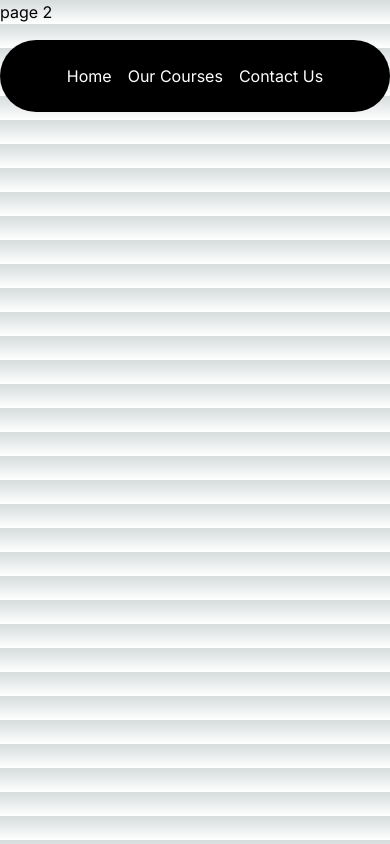
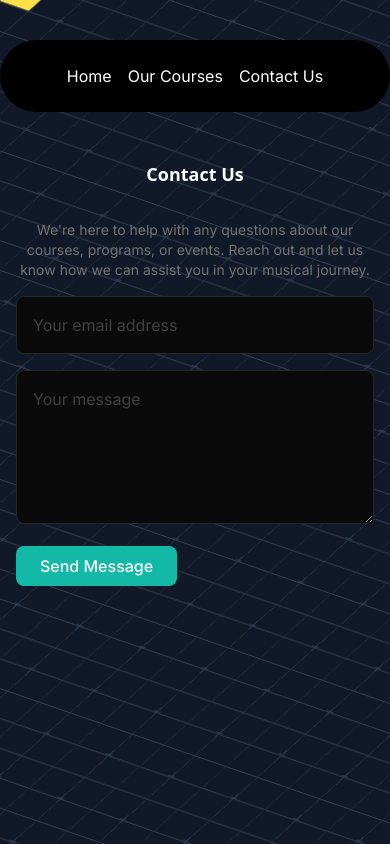
Before and after one commit to shivamsharmxa/NextJs-Music-Website, a Next.js app: page /contact in a window 390 px wide. Built offline with nearby package versions, Linux system fonts and the light colour scheme.

Commit message:
contact page added with boxes background

```diff
--- a/src/app/contact/page.tsx
+++ b/src/app/contact/page.tsx
@@ -1,9 +1,58 @@
+"use client";
+import React, { FormEvent, useState } from "react";
+import { Boxes } from "@/components/ui/background-boxes";
+import { cn } from "@/utils/cn";
 
+function MusicSchoolContactUs() {
+  const [email, setEmail] = useState('');
+  const [message, setMessage] = useState('');
 
-function page() {
+  const handleSubmit = (event: FormEvent<HTMLFormElement>) => {
+    event.preventDefault();
+    console.log('Submitted:', { email, message });
+  };
+
   return (
-    <div>page 2</div>
-  )
+    <div className="min-h-screen bg-gray-100 dark:bg-gray-900 py-12 pt-36 relative overflow-hidden">
+      {/* BackgroundBeams with adjusted z-index */}
+      <Boxes className="fixed top-0 left-0 w-full h-full z-0" />
+      {/* Content with higher z-index */}
+      <div className="max-w-2xl mx-auto p-4 relative z-10">
+        <h1 className="text-lg md:text-7xl text-center font-sans font-bold mb-8 text-white">
+          Contact Us
+        </h1>
+        <p className="text-neutral-500 max-w-lg mx-auto my-2 text-sm text-center">
+          We&apos;re here to help with any questions about our courses,
+          programs, or events. Reach out and let us know how we can assist you
+          in your musical journey.
+        </p>
+        <form onSubmit={handleSubmit} className="space-y-4 mt-4">
+          <input
+            type="email"
+            value={email}
+            onChange={(e) => setEmail(e.target.value)}
+            placeholder="Your email address"
+            className="rounded-lg border border-neutral-800 focus:ring-2 focus:ring-teal-500 w-full p-4 bg-neutral-950 placeholder:text-neutral-700"
+            required
+          />
+          <textarea
+            value={message}
+            onChange={(e) => setMessage(e.target.value)}
+            placeholder="Your message"
+            className="rounded-lg border border-neutral-800 focus:ring-2 focus:ring-teal-500 w-full p-4 bg-neutral-950 placeholder:text-neutral-700"
+            rows={5}
+            required
+          ></textarea>
+          <button
+            type="submit"
+            className="px-6 py-2 rounded-lg bg-teal-500 text-white font-medium hover:bg-teal-600 focus:outline-none focus:ring-2 focus:ring-teal-500 focus:ring-offset-2"
+          >
+            Send Message
+          </button>
+        </form>
+      </div>
+    </div>
+  );
 }
 
-export default page
+export default MusicSchoolContactUs;
--- /dev/null
+++ b/src/components/ui/background-boxes.tsx
@@ -0,0 +1,76 @@
+"use client";
+import React from "react";
+import { motion } from "framer-motion";
+import { cn } from "@/utils/cn";
+
+export const BoxesCore = ({ className, ...rest }: { className?: string }) => {
+  const rows = new Array(150).fill(1);
+  const cols = new Array(100).fill(1);
+  let colors = [
+    "--sky-300",
+    "--pink-300",
+    "--green-300",
+    "--yellow-300",
+    "--red-300",
+    "--purple-300",
+    "--blue-300",
+    "--indigo-300",
+    "--violet-300",
+  ];
+  const getRandomColor = () => {
+    return colors[Math.floor(Math.random() * colors.length)];
+  };
+
+  return (
+    <div
+      style={{
+        transform: `translate(-40%,-60%) skewX(-48deg) skewY(14deg) scale(0.675) rotate(0deg) translateZ(0)`,
+      }}
+      className={cn(
+        "absolute left-1/4 p-4 -top-1/4 flex  -translate-x-1/2 -translate-y-1/2 w-full h-full z-0 ",
+        className
+      )}
+      {...rest}
+    >
+      {rows.map((_, i) => (
+        <motion.div
+          key={`row` + i}
+          className="w-16 h-8  border-l  border-slate-700 relative"
+        >
+          {cols.map((_, j) => (
+            <motion.div
+              whileHover={{
+                backgroundColor: `var(${getRandomColor()})`,
+                transition: { duration: 0 },
+              }}
+              animate={{
+                transition: { duration: 2 },
+              }}
+              key={`col` + j}
+              className="w-16 h-8  border-r border-t border-slate-700 relative"
+            >
+              {j % 2 === 0 && i % 2 === 0 ? (
+                <svg
+                  xmlns="http://www.w3.org/2000/svg"
+                  fill="none"
+                  viewBox="0 0 24 24"
+                  strokeWidth="1.5"
+                  stroke="currentColor"
+                  className="absolute h-6 w-10 -top-[14px] -left-[22px] text-slate-700 stroke-[1px] pointer-events-none"
+                >
+                  <path
+                    strokeLinecap="round"
+                    strokeLinejoin="round"
+                    d="M12 6v12m6-6H6"
+                  />
+                </svg>
+              ) : null}
+            </motion.div>
+          ))}
+        </motion.div>
+      ))}
+    </div>
+  );
+};
+
+export const Boxes = React.memo(BoxesCore);
```
